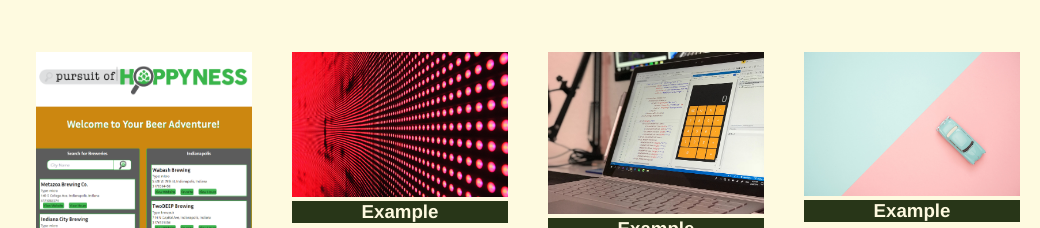
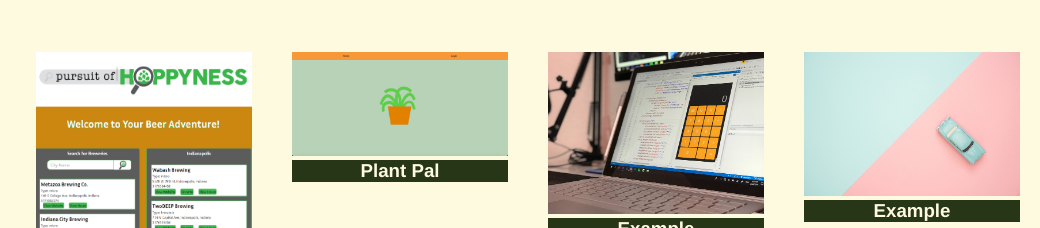
Before and after one commit to besharpe5/my_portfolio, a plain HTML site: page index.html in a window 1280 px wide. Shown: the part 1413-1641 px from the top of the page, 240-1280 px from the left. Drawn offline with Linux system fonts and the light colour scheme.

Commit message:
added plant pal

```diff
--- a/index.html
+++ b/index.html
@@ -97,11 +97,14 @@
             </div>
             <!-- Third application -->
             <div class="application">
+                <div class="grow">
+                <a href="https://plant-pal-project.herokuapp.com/">
                 <img
-                    src="assets/images/02-portfolio-1.jpg"
-                    alt="a wall lit up by a lot of red LED lights"
+                    src="assets/images/Screen Shot 2022-03-24 at 9.04.39 PM.png"
                 />
-                <h3 class="application-title">Example</h3>
+                </a>
+                <h3 class="application-title">Plant Pal</h3>
+                </div>
             </div>
             <!-- Fourth application -->
             <div class="application">
```
Also changed, not shown: assets/images/Screen Shot 2022-03-24 at 9.04.39 PM.png (added).
